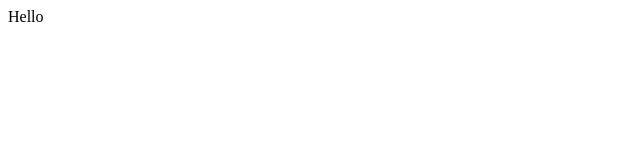
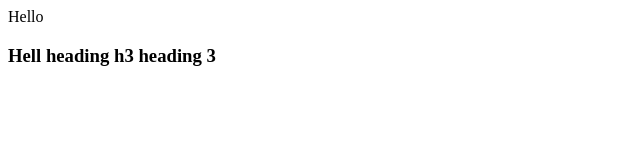
Before and after one commit to Suhailsaif/Localrepo, a plain HTML site: page index.html in a window 1280 px wide. Shown: the whole page, without its empty margins (0-640 px from the left). Drawn offline with Linux system fonts and the light colour scheme.

Commit message:
Add new heading three

```diff
--- a/index.html
+++ b/index.html
@@ -1 +1,2 @@
 <p>Hello</p>
+<h3>Hell heading h3 heading  3</h3>
```
